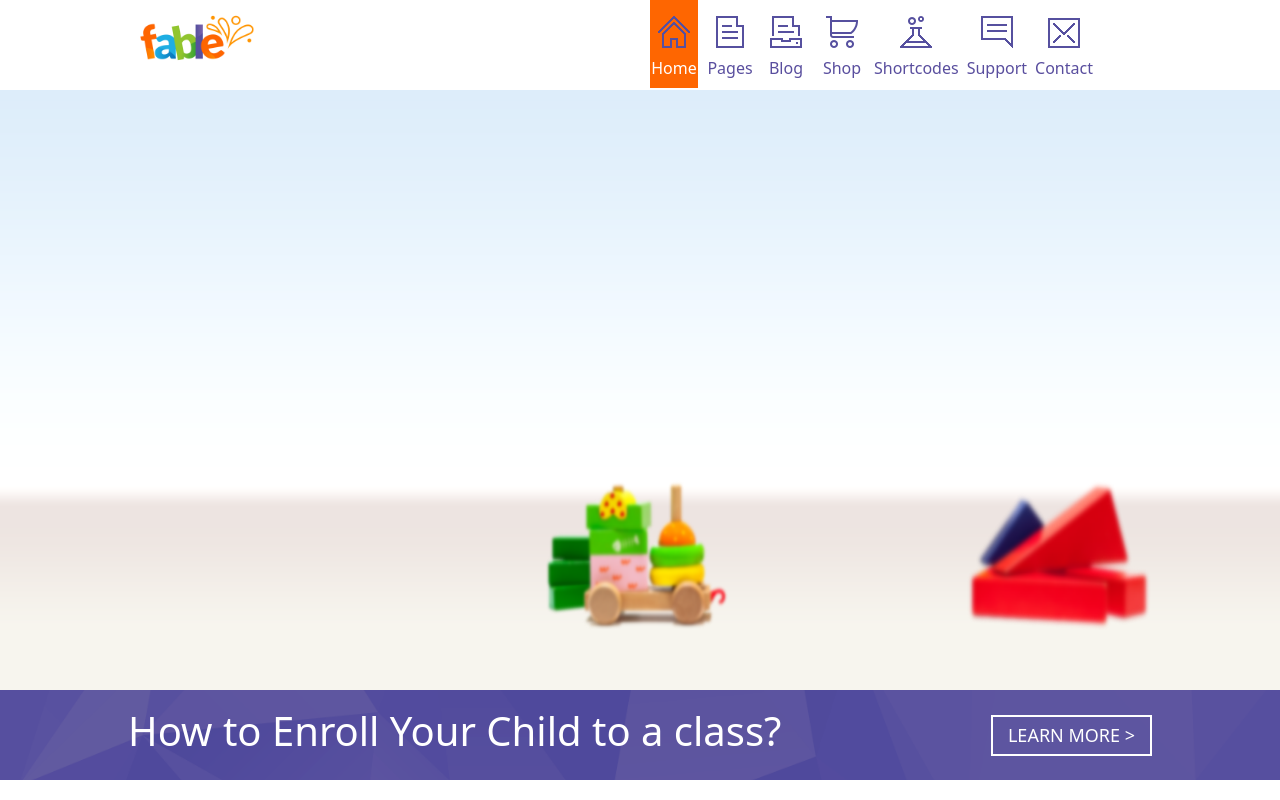
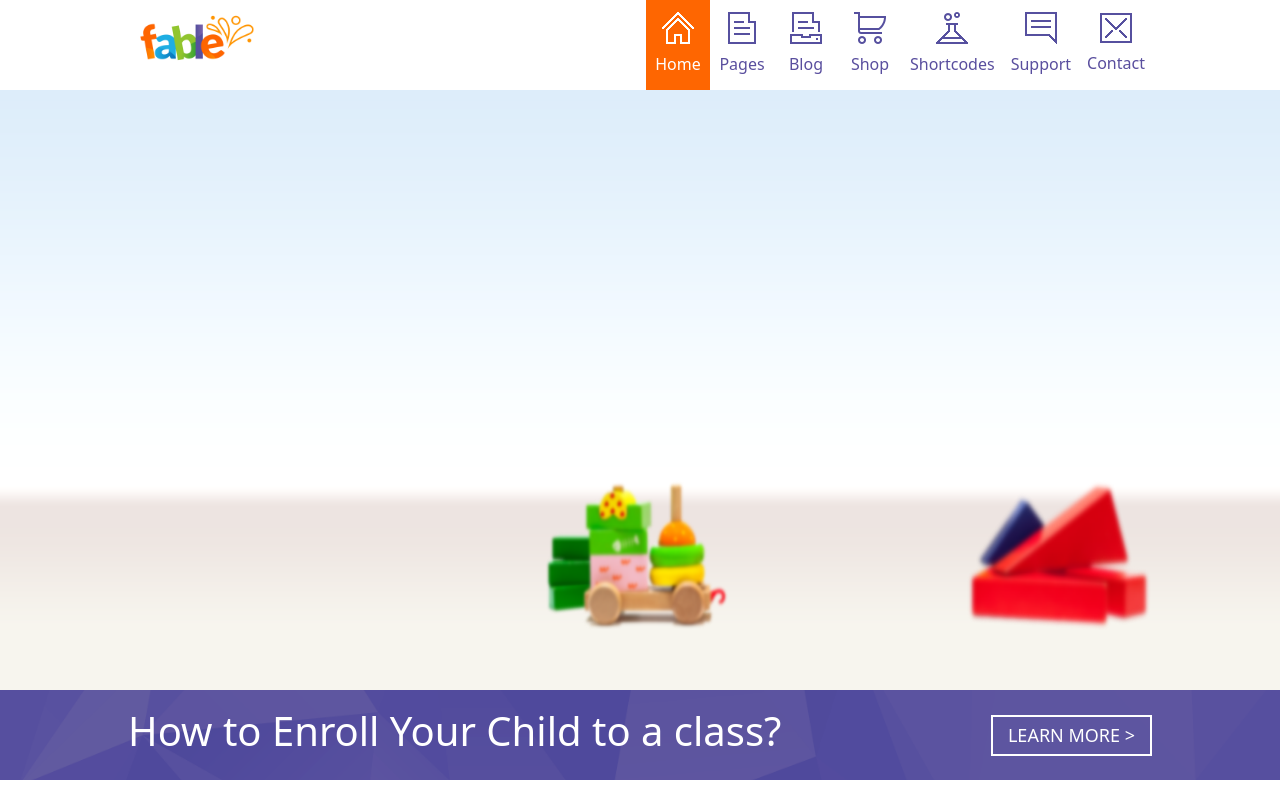
Before and after one commit to DiceglieA/proj-html-vuejs, a Vue app: page / in a window 1280 px wide. Shown: the top 800 px of the page. Built offline with nearby package versions, Linux system fonts and the light colour scheme; the HTML template or start-up script is replaced by a standard one.

Commit message:
nav con active funzionante

```diff
--- a/src/components/NavComp.vue
+++ b/src/components/NavComp.vue
@@ -4,9 +4,10 @@
             <div class="col-3">
                 <img class="w-50" src="../assets/img/images/logo.png" alt="logo-fable">
             </div>
-            <ul class="col-6 d-flex align-items-center ">
-                <a v-for="(elem, index) in navList" :key="index" @click="navselect(index)" :class="index === activeindex ? 'active' : ''" class="text-center align-items-center mx-1 py-2">
-                    <img :src="require(`../assets/img/${elem.image}`)" class="p-2">
+            <ul class="col-6 d-flex align-items-center">
+                <a v-for="(elem, index) in navList" :key="index" @click="navselect(index)" :class="index === activeindex ? 'active' : ''" class="text-center align-items-center px-2 py-1 d-flex flex-column">
+                    <img :src="require(`../assets/img/${elem.image}`)" class="p-2" :class="index === activeindex ? 'hidden' : 'block'">
+                    <img :src="require(`../assets/img/${elem.images}`)" class="p-2" :class="index === activeindex ? 'block' : 'hidden'">
                     <div>{{elem.name}}</div>
                 </a>
             </ul>
@@ -25,30 +26,37 @@ data() {
         navList: [
             {
                 image: "home.png",
+                images: "home-2.png",
                 name: "Home"
             },
             {
                 image: "document.png",
+                images: "document-2.png",
                 name: "Pages"
             },
             {
                 image: "printer.png",
+                images: "printer-2.png",
                 name: "Blog"
             },
             {
                 image: "cart.png",
+                images: "cart-2.png",
                 name: "Shop"
             },
             {
                 image: "lab.png",
+                images: "lab-2.png",
                 name: "Shortcodes"
             },
             {
                 image: "chat.png",
+                images: "chat-2.png",
                 name: "Support"
             },
             {
                 image: "envelope.png",
+                images: "envelope-2.png",
                 name: "Contact"
             },
         ]
@@ -73,6 +81,7 @@ a {
     text-decoration: none;
     cursor: pointer;
     color: #594e9e;
+    height: 90px;
 }
 a:hover {
     background-color: #e8e6e7;
@@ -85,5 +94,11 @@ a:hover {
     background-color: #fe6601;
     color: white;
 }
+.hidden {
+    display: none;
+}
+.block {
+    display: block;
+}
 
 </style>
```
